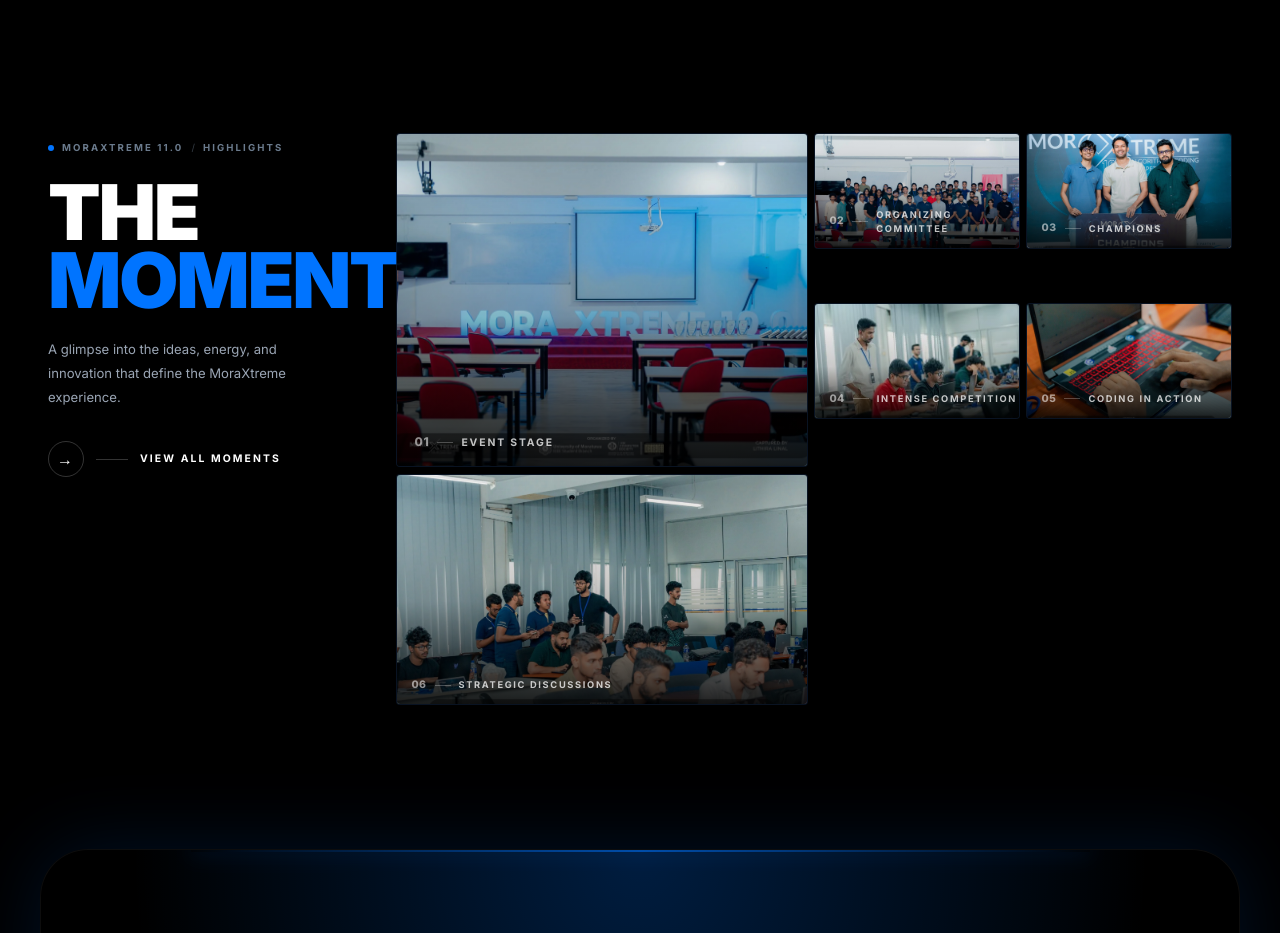
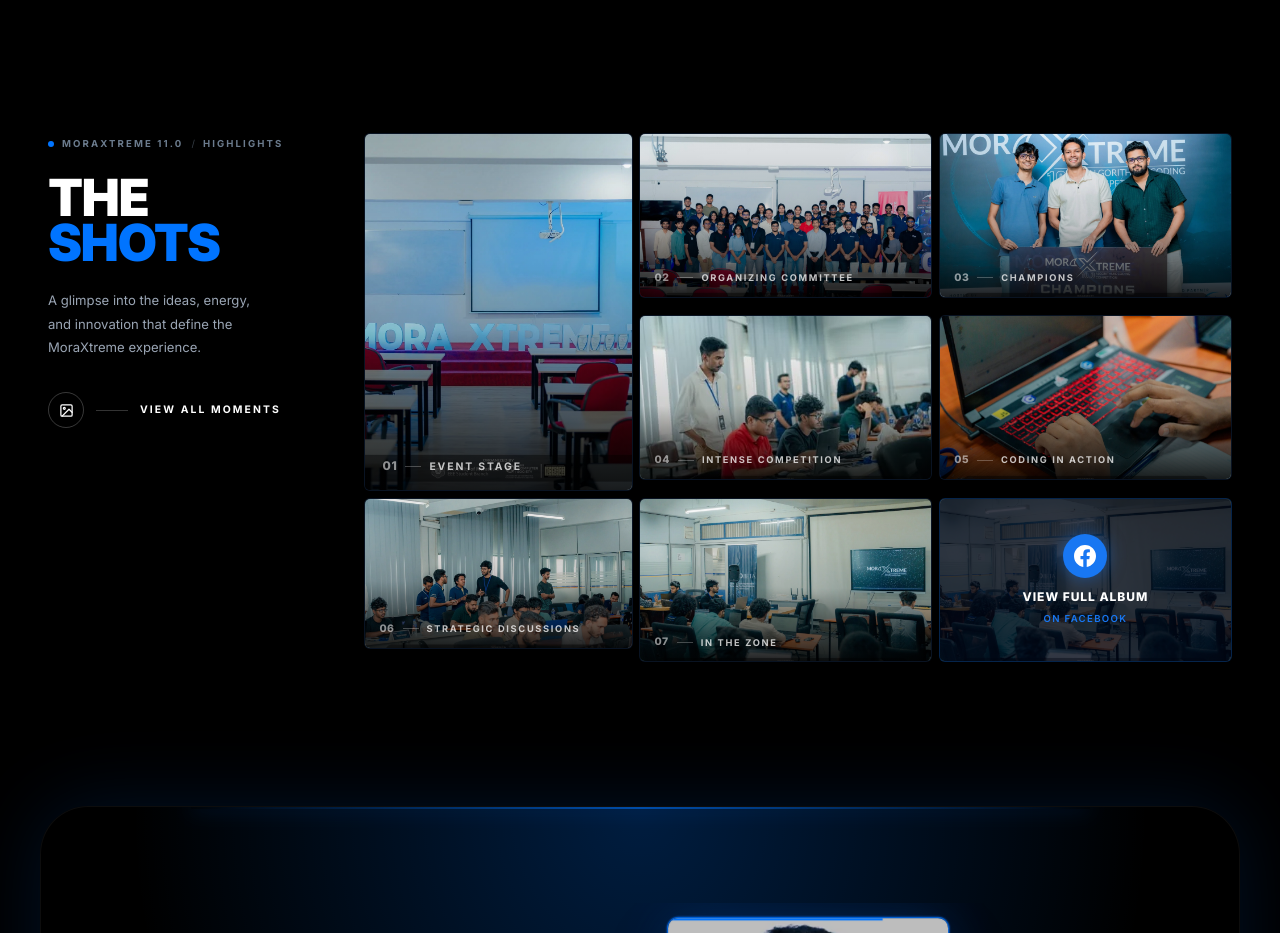
Before and after one commit to Vishwa-Srinath/moraXtreme_11.0, a Next.js app: page / in a window 1280 px wide. Shown: the part 6180-7113 px from the top of the page. Built offline with nearby package versions, Linux system fonts and the light colour scheme.

Commit message:
feat: add Facebook album link card and update ImageGallery layout and styles

```diff
--- a/src/components/ImageGallery.tsx
+++ b/src/components/ImageGallery.tsx
@@ -3,8 +3,12 @@
 import React, { useState } from "react";
 import type { GalleryImage, ImageGalleryProps } from "@/types/gallery";
 
+// Facebook album link
+const FB_ALBUM_URL =
+  "https://www.facebook.com/media/set/?vanity=ieeesbuom&set=a.1293608876132086";
+
 // ─────────────────────────────────────────────────────────────────────────────
-// Individual bento photo card
+// Regular bento photo card
 // ─────────────────────────────────────────────────────────────────────────────
 function BentoCard({
   image,
@@ -55,6 +59,59 @@
 }
 
 // ─────────────────────────────────────────────────────────────────────────────
+// "View Full Album" card (8th slot)
+// ─────────────────────────────────────────────────────────────────────────────
+function AlbumCard({ bgImage }: { bgImage?: GalleryImage }) {
+  const [hovered, setHovered] = useState(false);
+
+  return (
+    <a
+      href={FB_ALBUM_URL}
+      target="_blank"
+      rel="noopener noreferrer"
+      className={`ig-bento-card ig-album-card${hovered ? " ig-album-card--hovered" : ""}`}
+      onMouseEnter={() => setHovered(true)}
+      onMouseLeave={() => setHovered(false)}
+      aria-label="View full album on Facebook"
+    >
+      {/* Background image — absolutely positioned to fill the full card */}
+      {bgImage?.src && (
+        // eslint-disable-next-line @next/next/no-img-element
+        <img
+          src={bgImage.src}
+          alt={bgImage.alt}
+          className={`ig-album-bg-img${hovered ? " ig-bento-img--zoomed" : ""}`}
+          loading="lazy"
+          decoding="async"
+        />
+      )}
+
+      {/* Dark overlay — stronger than regular cards */}
+      <div className="ig-album-overlay" />
+
+      {/* Centred content */}
+      <div className="ig-album-content">
+        {/* Facebook "f" logo mark */}
+        <div className="ig-album-fb-icon">
+          <svg
+            viewBox="0 0 24 24"
+            fill="currentColor"
+            width="22"
+            height="22"
+            aria-hidden="true"
+          >
+            <path d="M24 12.073C24 5.405 18.627 0 12 0S0 5.405 0 12.073C0 18.1 4.388 23.094 10.125 24v-8.437H7.078v-3.49h3.047V9.41c0-3.025 1.792-4.697 4.533-4.697 1.312 0 2.686.236 2.686.236v2.97h-1.513c-1.491 0-1.956.93-1.956 1.884v2.25h3.328l-.532 3.49h-2.796V24C19.612 23.094 24 18.1 24 12.073z" />
+          </svg>
+        </div>
+
+        <p className="ig-album-label">View Full Album</p>
+        <p className="ig-album-sub">on Facebook</p>
+      </div>
+    </a>
+  );
+}
+
+// ─────────────────────────────────────────────────────────────────────────────
 // Main component
 // ─────────────────────────────────────────────────────────────────────────────
 export default function ImageGallery({
@@ -62,10 +119,16 @@
   title,
   subtitle,
 }: ImageGalleryProps) {
-  // We need at least 1 image; display up to 6 in the bento grid
   if (!images || images.length === 0) return null;
 
-  const displayImages = images.slice(0, 6);
+  // Layout:
+  //   Row 1 (top):    hero[0]  | small[1]  | small[2]
+  //   Row 2 (middle): hero[0]  | small[3]  | small[4]   ← hero spans rows 1+2
+  //   Row 3 (bottom): small[5] | small[6]  | AlbumCard
+  //
+  // We need images 0-6 (7 photos) + the album card as the 8th slot.
+  // Slice defensively but the placeholder already has 9 items.
+  const photos = images.slice(0, 7);   // indices 0-6
 
   return (
     <>
@@ -80,19 +143,23 @@
           background: transparent;
         }
 
-        /* ── Inner layout: left column + right bento ── */
+        /* ── Inner layout: fixed left column + right bento ── */
         .ig-inner {
           max-width: 1400px;
           margin: 0 auto;
           display: grid;
-          grid-template-columns: 300px 1fr;
-          gap: 3rem;
+          /*
+           * Left panel is fixed 260 px and does NOT overlap the grid.
+           * 'align-items: start' keeps the panel flush with the bento top.
+           */
+          grid-template-columns: 260px 1fr;
+          gap: 3.5rem;
           align-items: start;
         }
         @media (max-width: 1024px) {
           .ig-inner {
             grid-template-columns: 1fr;
-            gap: 2.5rem;
+            gap: 2rem;
           }
         }
 
@@ -101,12 +168,14 @@
           display: flex;
           flex-direction: column;
           justify-content: flex-start;
-          padding-top: 0.5rem;
+          padding-top: 0.25rem;
           position: sticky;
           top: 6rem;
+          /* Stays entirely within its grid column — no overflow */
+          overflow: visible;
         }
 
-        /* Eyebrow breadcrumb */
+        /* Eyebrow */
         .ig-eyebrow {
           display: flex;
           align-items: center;
@@ -114,8 +183,7 @@
           margin-bottom: 1.5rem;
         }
         .ig-eyebrow-dot {
-          width: 6px;
-          height: 6px;
+          width: 6px; height: 6px;
           border-radius: 50%;
           background: #0074FF;
           flex-shrink: 0;
@@ -127,28 +195,23 @@
           color: #6B7B8D;
           text-transform: uppercase;
         }
-        .ig-eyebrow-sep {
-          font-size: 0.6rem;
-          color: #6B7B8D;
-          opacity: 0.5;
-        }
+        .ig-eyebrow-sep { font-size: 0.6rem; color: #6B7B8D; opacity: 0.5; }
 
         /* Headline */
         .ig-headline {
-          font-size: clamp(3rem, 6vw, 5.5rem);
+          /* Ceiling reduced to 3.8rem so a 5-char word fits the 260px panel.
+           * At 3.8rem (≈61px), "SHOTS" with Inter 900 ≈ 245px — safely within 260px. */
+          font-size: clamp(2.8rem, 4vw, 3.8rem);
           font-weight: 900;
           line-height: 0.88;
           letter-spacing: -0.03em;
           margin: 0 0 1.5rem;
+          max-width: 100%;
         }
-        .ig-headline-white {
-          display: block;
-          color: #FFFFFF;
-        }
-        .ig-headline-blue {
-          display: block;
-          color: #0074FF;
-        }
+        .ig-headline-white { display: block; color: #FFFFFF; }
+        /* Hard guard: never let the blue word wrap regardless of viewport */
+        .ig-headline-blue  { display: block; color: #0074FF; white-space: nowrap; }
+
 
         /* Description */
         .ig-desc {
@@ -156,10 +219,10 @@
           color: #9AA5B4;
           line-height: 1.8;
           margin: 0 0 2rem;
-          max-width: 240px;
+          max-width: 220px;
         }
 
-        /* CTA link */
+        /* ── CTA "View All Moments" ── */
         .ig-cta {
           display: inline-flex;
           align-items: center;
@@ -172,125 +235,137 @@
           text-transform: uppercase;
           transition: color 0.2s ease;
         }
-        .ig-cta:hover {
-          color: #0074FF;
-        }
+        .ig-cta:hover { color: #0074FF; }
+
+        /* Circle icon — using an images-stack glyph instead of arrow */
         .ig-cta-circle {
-          width: 36px;
-          height: 36px;
+          width: 36px; height: 36px;
           border-radius: 50%;
-          border: 1px solid rgba(255,255,255,0.2);
+          border: 1px solid rgba(255,255,255,0.22);
           display: flex;
           align-items: center;
           justify-content: center;
-          font-size: 1rem;
-          color: #FFFFFF;
-          transition: border-color 0.2s ease, background 0.2s ease, color 0.2s ease;
           flex-shrink: 0;
+          transition: border-color 0.2s ease, background 0.2s ease;
         }
         .ig-cta:hover .ig-cta-circle {
           border-color: #0074FF;
           background: rgba(0,116,255,0.12);
-          color: #0074FF;
         }
+        .ig-cta-circle svg {
+          width: 15px; height: 15px;
+          color: #FFFFFF;
+          transition: color 0.2s ease;
+          flex-shrink: 0;
+        }
+        .ig-cta:hover .ig-cta-circle svg { color: #0074FF; }
+
         .ig-cta-line {
-          width: 2rem;
-          height: 1px;
+          width: 2rem; height: 1px;
           background: rgba(255,255,255,0.2);
           transition: background 0.2s ease;
         }
-        .ig-cta:hover .ig-cta-line {
-          background: #0074FF;
+        .ig-cta:hover .ig-cta-line { background: #0074FF; }
+
+        /* ─────────────────────────────────────────────────────────────────────
+         * Bento grid
+         *
+         * Layout (desktop):
+         *   col 1 (2fr)  col 2 (1fr)  col 3 (1fr)
+         *   [  HERO   ]  [  img 2  ]  [  img 3  ]   row 1
+         *   [  HERO   ]  [  img 4  ]  [  img 5  ]   row 2
+         *   [  img 6  ]  [  img 7  ]  [  ALBUM  ]   row 3
+         *
+         * All three rows share the same height so the 2-row hero is exactly
+         * as tall as the two smaller rows combined (gap included).
+         * ──────────────────────────────────────────────────────────────────── */
+        .ig-bento {
+          display: grid;
+          grid-template-columns: 11fr 12fr 12fr;
+          /*
+           * Three equal-height rows — hero spans rows 1+2, everything lines up.
+           * We use a fixed row height derived from the hero's desired aspect
+           * ratio so the grid self-sizes correctly.
+           * Hero aspect roughly 3:4 split across 2 rows → each row ≈ 3:2.
+           */
+          grid-template-rows: repeat(3, auto);
+          gap: 0.4rem;
+          /* Ensure bento fills its grid column */
+          width: 100%;
         }
 
-        /* ── Right bento grid ── */
-        .ig-bento {
-          display: grid;
-          grid-template-columns: 2fr 1fr 1fr;
-          grid-template-rows: auto auto;
-          gap: 0.4rem;
-        }
-        @media (max-width: 768px) {
-          .ig-bento {
-            grid-template-columns: 1fr 1fr;
-            grid-template-rows: auto;
-          }
-        }
-        @media (max-width: 500px) {
-          .ig-bento {
-            grid-template-columns: 1fr;
-          }
-        }
-
-        /* Hero card spans 2 rows */
+        /* Hero card spans rows 1+2, column 1 */
         .ig-bento-hero {
           grid-row: 1 / 3;
           grid-column: 1 / 2;
+          /*
+           * aspect-ratio drives the height of rows 1+2 combined.
+           * 2 rows + 1 gap (0.4rem) ≈ height.  We pick 3:4 to match portrait.
+           */
+          aspect-ratio: 3 / 4;
         }
+
+        /* Side cards in rows 1 and 2 */
+        .ig-bento-card:not(.ig-bento-hero):not(.ig-album-card) {
+          aspect-ratio: 16 / 9;
+        }
+
+        /* Row 3 cards (imgs 6+7 and album) — same 16:9 */
+        .ig-bento-row3 { aspect-ratio: 16 / 9; }
+
+        /* Shared card styles */
         .ig-bento-card {
           position: relative;
           overflow: hidden;
           cursor: pointer;
           background: rgba(10,15,24,0.6);
           border: 1px solid rgba(13,37,67,0.4);
-          border-radius: 4px;
+          border-radius: 6px;
           outline: none;
+          text-decoration: none;
+          display: block;
           transition: border-color 0.3s ease;
         }
-        .ig-bento-hero { aspect-ratio: 16 / 13; }
-        .ig-bento-card:not(.ig-bento-hero) { aspect-ratio: 16 / 9; }
-
-        @media (max-width: 768px) {
-          .ig-bento-hero {
-            grid-row: auto;
-            grid-column: auto;
-            aspect-ratio: 16 / 9;
-          }
-        }
-
         .ig-bento-card:hover,
         .ig-bento-card:focus-visible {
-          border-color: rgba(0,116,255,0.4);
+          border-color: rgba(0,116,255,0.45);
         }
 
         .ig-bento-img {
-          width: 100%;
-          height: 100%;
+          width: 100%; height: 100%;
           object-fit: cover;
           display: block;
           transition: transform 0.6s cubic-bezier(0.25,0.46,0.45,0.94);
         }
-        .ig-bento-img--zoomed {
-          transform: scale(1.07);
-        }
+        .ig-bento-img--zoomed { transform: scale(1.07); }
+
         .ig-bento-placeholder {
-          width: 100%;
-          height: 100%;
+          width: 100%; height: 100%;
           background: linear-gradient(135deg, #0A0F18 0%, #163E70 100%);
         }
 
-        /* Always-on gradient overlay */
+        /* Gradient overlay on regular cards */
         .ig-bento-overlay {
           position: absolute;
           inset: 0;
           background: linear-gradient(
             to top,
             rgba(0,0,0,0.85) 0%,
-            rgba(0,0,0,0.2) 45%,
+            rgba(0,0,0,0.18) 45%,
             rgba(0,0,0,0) 100%
           );
           pointer-events: none;
         }
 
-        /* Number + label in bottom-left */
+        /* Number + caption */
         .ig-bento-meta {
           position: absolute;
-          bottom: 0.75rem;
-          left: 0.9rem;
+          bottom: 0.75rem; left: 0.9rem;
           display: flex;
           align-items: center;
           gap: 0.5rem;
           pointer-events: none;
+          z-index: 2;
         }
         .ig-bento-num {
           font-size: 0.65rem;
@@ -300,8 +375,7 @@
           line-height: 1;
         }
         .ig-bento-sep {
-          width: 16px;
-          height: 1px;
+          width: 16px; height: 1px;
           background: rgba(255,255,255,0.25);
           flex-shrink: 0;
         }
@@ -312,17 +386,121 @@
           color: rgba(255,255,255,0.75);
           text-transform: uppercase;
         }
+        /* Hero card — slightly larger meta */
+        .ig-bento-hero .ig-bento-num   { font-size: 0.75rem; }
+        .ig-bento-hero .ig-bento-caption { font-size: 0.65rem; }
+        .ig-bento-hero .ig-bento-meta  { bottom: 1rem; left: 1.1rem; }
 
-        /* Hero card has larger meta text */
-        .ig-bento-hero .ig-bento-num {
+        /* ── Album card (8th slot) ── */
+        .ig-album-card {
+          position: relative;
+          overflow: hidden;
+          border-radius: 6px;
+          border: 1px solid rgba(0,116,255,0.25);
+          display: flex;
+          align-items: center;
+          justify-content: center;
+          cursor: pointer;
+          text-decoration: none;
+          aspect-ratio: 16 / 9;
+          transition: border-color 0.3s ease, box-shadow 0.3s ease;
+        }
+        .ig-album-card:hover,
+        .ig-album-card--hovered {
+          border-color: rgba(0,116,255,0.7);
+          box-shadow: 0 0 28px rgba(0,116,255,0.25);
+        }
+
+        /* Stronger dark overlay so the text pops */
+        .ig-album-overlay {
+          position: absolute;
+          inset: 0;
+          background: rgba(0, 6, 20, 0.78);
+          pointer-events: none;
+          transition: background 0.3s ease;
+        }
+        .ig-album-card:hover .ig-album-overlay {
+          background: rgba(0, 6, 20, 0.68);
+        }
+
+        /* Background image fills the full album card */
+        .ig-album-bg-img {
+          position: absolute;
+          inset: 0;
+          width: 100%;
+          height: 100%;
+          object-fit: cover;
+          display: block;
+          transition: transform 0.6s cubic-bezier(0.25,0.46,0.45,0.94);
+        }
+        .ig-bento-img--zoomed.ig-album-bg-img,
+        .ig-album-bg-img.ig-bento-img--zoomed { transform: scale(1.07); }
+
+        /* Centred content block */
+        .ig-album-content {
+          position: relative;
+          z-index: 2;
+          display: flex;
+          flex-direction: column;
+          align-items: center;
+          gap: 0.45rem;
+          text-align: center;
+          padding: 0 1rem;
+        }
+
+        /* Facebook icon circle */
+        .ig-album-fb-icon {
+          width: 44px; height: 44px;
+          border-radius: 50%;
+          background: #1877F2;
+          display: flex;
+          align-items: center;
+          justify-content: center;
+          color: #fff;
+          margin-bottom: 0.35rem;
+          box-shadow: 0 0 18px rgba(24,119,242,0.5);
+          transition: transform 0.25s ease, box-shadow 0.25s ease;
+        }
+        .ig-album-card:hover .ig-album-fb-icon {
+          transform: scale(1.1);
+          box-shadow: 0 0 28px rgba(24,119,242,0.7);
+        }
+
+        .ig-album-label {
           font-size: 0.75rem;
+          font-weight: 800;
+          color: #FFFFFF;
+          letter-spacing: 0.08em;
+          text-transform: uppercase;
+          margin: 0;
+          line-height: 1.2;
         }
-        .ig-bento-hero .ig-bento-caption {
-          font-size: 0.65rem;
+        .ig-album-sub {
+          font-size: 0.6rem;
+          font-weight: 600;
+          color: #1877F2;
+          letter-spacing: 0.14em;
+          text-transform: uppercase;
+          margin: 0;
         }
-        .ig-bento-hero .ig-bento-meta {
-          bottom: 1rem;
-          left: 1.1rem;
+
+        /* ── Responsive ── */
+        @media (max-width: 768px) {
+          .ig-bento {
+            grid-template-columns: 1fr 1fr;
+            grid-template-rows: auto;
+          }
+          .ig-bento-hero {
+            grid-row: auto;
+            grid-column: 1 / -1;
+            aspect-ratio: 16 / 9;
+          }
+          .ig-bento-card:not(.ig-bento-hero) { aspect-ratio: 4 / 3; }
+          .ig-album-card { aspect-ratio: 4 / 3; }
+        }
+        @media (max-width: 500px) {
+          .ig-bento { grid-template-columns: 1fr; }
+          .ig-bento-hero { grid-column: auto; }
         }
       `}</style>
 
@@ -343,21 +521,30 @@
 
             <h2 className="ig-headline">
               <span className="ig-headline-white">THE</span>
-              <span className="ig-headline-blue">MOMENTS</span>
+              <span className="ig-headline-blue">SHOTS</span>
             </h2>
 
             <p className="ig-desc">
               {subtitle ??
-                "A glimpse into the energy, challenge, and community that make MoraXtreme more than just a competition."}
+                "A glimpse into the ideas, energy, and innovation that define the MoraXtreme experience."}
             </p>
 
+            {/* CTA — photo stack icon instead of arrow */}
             <a
-              href="https://www.facebook.com/media/set/?vanity=ieeesbuom&set=a.1293608876132086"
+              href={FB_ALBUM_URL}
               target="_blank"
               rel="noopener noreferrer"
               className="ig-cta"
+              aria-label="View all moments on Facebook"
             >
-              <span className="ig-cta-circle">→</span>
+              <span className="ig-cta-circle">
+                {/* Photo / images icon */}
+                <svg viewBox="0 0 24 24" fill="none" stroke="currentColor" strokeWidth="2" strokeLinecap="round" strokeLinejoin="round" aria-hidden="true">
+                  <rect x="3" y="3" width="18" height="18" rx="2" ry="2" />
+                  <circle cx="8.5" cy="8.5" r="1.5" />
+                  <polyline points="21 15 16 10 5 21" />
+                </svg>
+              </span>
               <span className="ig-cta-line" />
               <span>View All Moments</span>
             </a>
@@ -365,14 +552,36 @@
 
           {/* ── Right bento grid ── */}
           <div className="ig-bento" role="list" aria-label="Highlights gallery">
-            {displayImages.map((img, i) => (
+
+            {/* ── Row 1 + 2 ── */}
+            {/* Hero: image[0] spans rows 1+2 */}
+            {photos[0] && (
               <BentoCard
-                key={i}
-                image={img}
-                index={i}
-                className={i === 0 ? "ig-bento-hero" : ""}
+                image={photos[0]}
+                index={0}
+                className="ig-bento-hero"
               />
-            ))}
+            )}
+
+            {/* Row 1, cols 2+3: images 1 & 2 */}
+            {photos[1] && <BentoCard image={photos[1]} index={1} />}
+            {photos[2] && <BentoCard image={photos[2]} index={2} />}
+
+            {/* Row 2, cols 2+3: images 3 & 4 */}
+            {photos[3] && <BentoCard image={photos[3]} index={3} />}
+            {photos[4] && <BentoCard image={photos[4]} index={4} />}
+
+            {/* ── Row 3: images 5, 6 + Album card ── */}
+            {photos[5] && (
+              <BentoCard image={photos[5]} index={5} className="ig-bento-row3" />
+            )}
+            {photos[6] && (
+              <BentoCard image={photos[6]} index={6} className="ig-bento-row3" />
+            )}
+
+            {/* 8th slot: "View Full Album" card */}
+            <AlbumCard bgImage={photos[6]} />
+
           </div>
         </div>
       </section>
```
